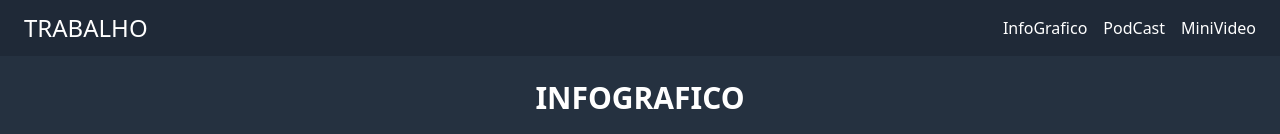
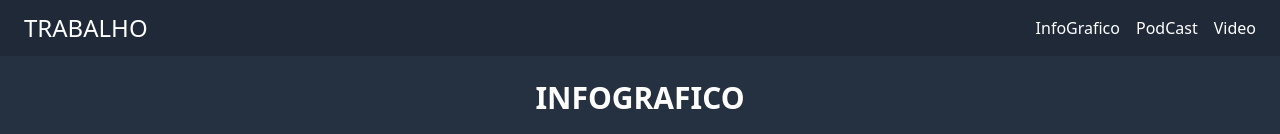
Before and after one commit to Gui148/Trabalho-Senai, a React (Create React App) app: page / in a window 1280 px wide. Shown: the top 134 px of the page. Built offline with nearby package versions, Linux system fonts and the light colour scheme.

Commit message:
Header Video

```diff
--- a/src/components/Header.js
+++ b/src/components/Header.js
@@ -7,7 +7,7 @@ function Header() {
       <div className="space-x-4 max-md:space-x-2 max-md:text-sm ">
         <a href="#infografico" className=" hover:text-gray-400">InfoGrafico</a>
         <a href="#podcast" className=" hover:text-gray-400">PodCast</a>
-        <a href="#minivideo" className=" hover:text-gray-400">MiniVideo</a>
+        <a href="#minivideo" className=" hover:text-gray-400">Video</a>
       </div>
     </div>
   );
```
